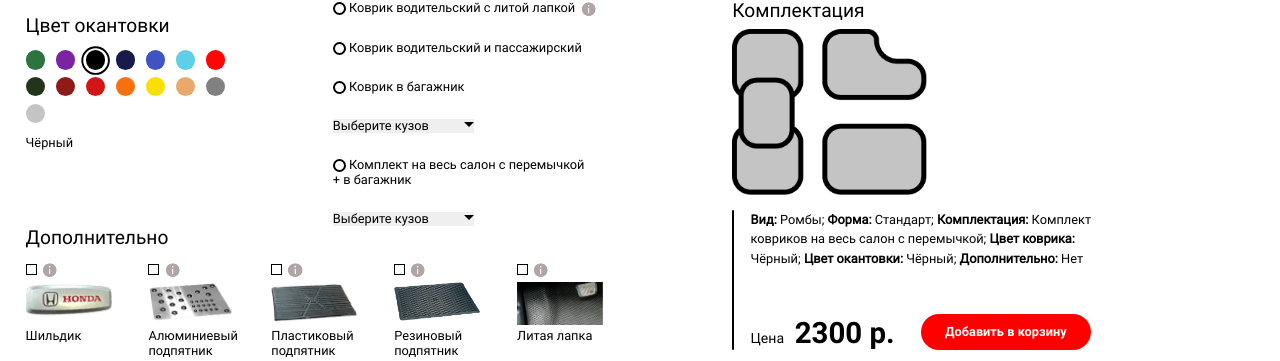
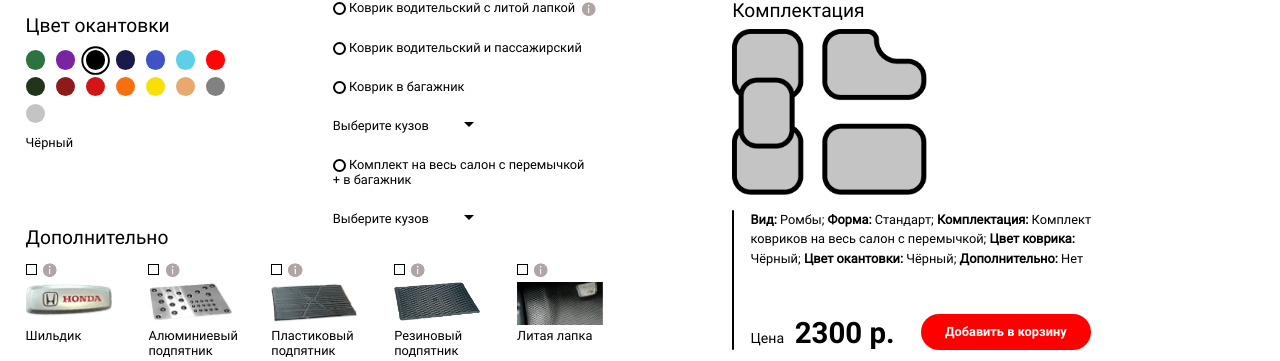
Before and after one commit to PlotnikovPhilipp/PlotnikovPhilipp.github.io, a PHP site: page / in a window 1280 px wide. Shown: the part 267-628 px from the top of the page. Run offline with PHP 8.4, Linux system fonts and the light colour scheme.

Commit message:
Update main.css

```diff
--- a/Ковры/styles/main.css
+++ b/Ковры/styles/main.css
@@ -76,8 +76,9 @@ small, address {
     font-weight: normal;
 }
 
-button, textarea, input {
+button, textarea, input, select {
     border: none;
+    background: none;
     -webkit-border-radius: 0;
     -moz-border-radius: 0;
     -ms-border-radius: 0;
```
